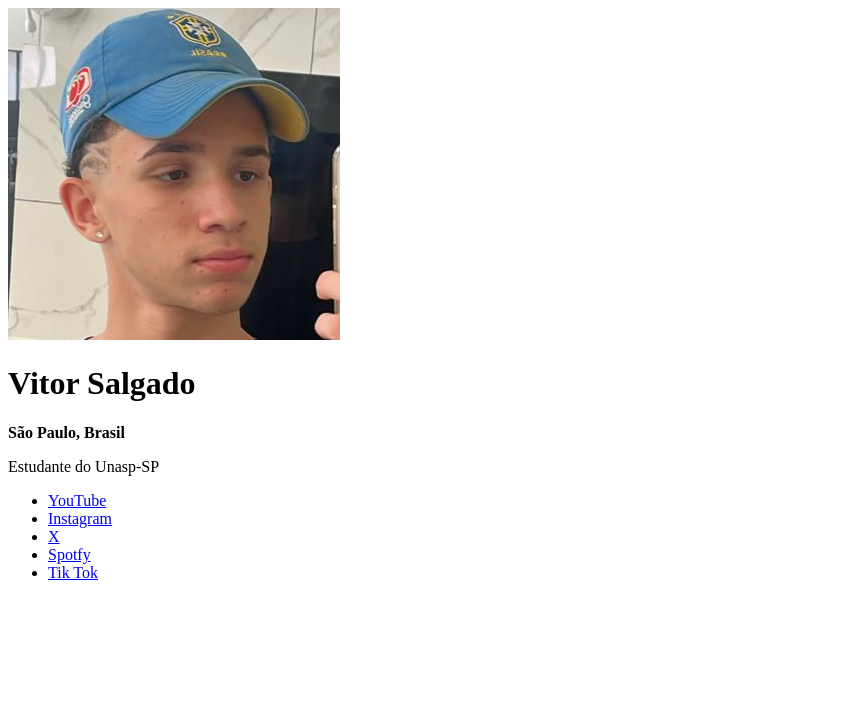
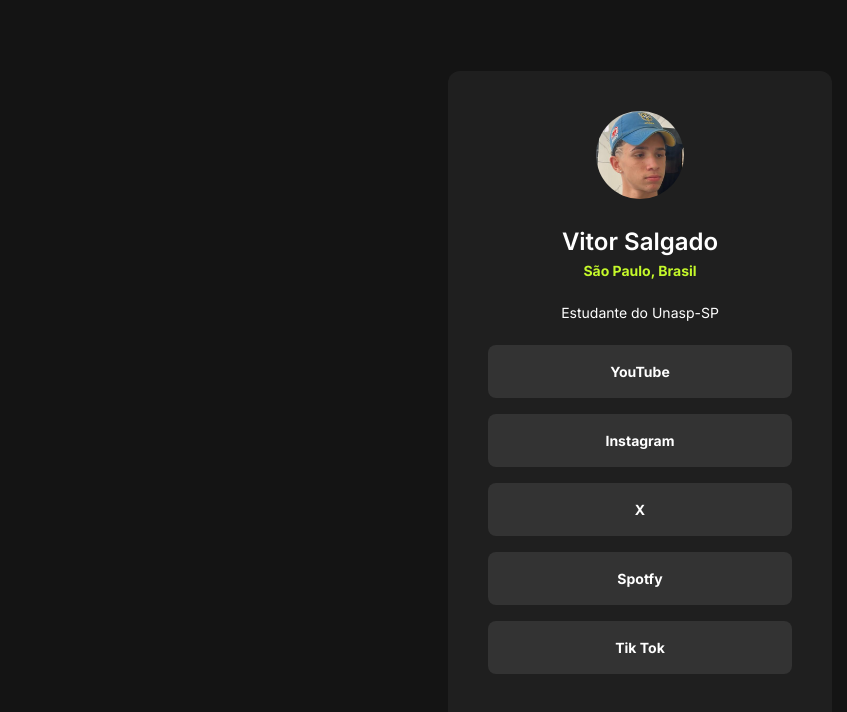
Before and after one commit to vitorspyder021/link-tree, a plain HTML site: page index.html in a window 1280 px wide. Shown: the whole page, without its empty margins (0-847 px from the left). Drawn offline with Linux system fonts and the light colour scheme.

Commit message:
projeto finalizado

```diff
--- a/index.html
+++ b/index.html
@@ -1,9 +1,9 @@
 <!DOCTYPE html>
 <html lang="pt-br">
 <head>
+    <link rel="stylesheet" href="style.css">
     <meta charset="UTF-8">
     <meta name="viewport" content="width=device-width, initial-scale=1.0">
-   <link rel="stylesheet" href="style.css">
     <title>Link-tree</title>
 </head>
 <body>
--- a/style.css
+++ b/style.css
@@ -0,0 +1,67 @@
+@import url('https://fonts.googleapis.com/css2?family=Inter:ital,opsz,wght@0,14..32,100..900;1,14..32,100..900&display=swap');
+* {
+    margin: 0;
+    padding: 0;
+    box-sizing: border-box;
+    font-family: "Inter", sans-serif;
+}
+:root{
+    --black: #141414;
+    --dark-gray: #1F1F1F;
+   --white: #FFF;
+   --neon-green: #C4F82A;
+   --gray: #333333;
+}
+body{
+    background-color: var(--black);
+    height: 100vh;
+    display: flex;
+    justify-content: center;
+    align-items: center;
+}
+div{
+    background-color: var(--dark-gray);
+    color: var(--white);
+    width: 384px;
+    text-align: center;
+    border-radius: 12px;
+    padding: 40px;
+}
+ul, li{
+    list-style: none;
+}
+img{
+    width: 88px;
+    border-radius: 50%;
+    margin-bottom: 24px;
+}
+h1{
+    font-size: 24px;
+    font-weight: 600;
+    margin-bottom: 4px;
+}
+strong{
+    color: var(--neon-green);
+    font-size: 14px;
+
+}
+p{
+    margin-block: 24px;
+    font-size: 14px;
+}
+a{
+    display: block;
+    background-color: var(--gray);
+    margin-bottom: 16px;
+padding: 18px;
+color: var(--white);
+text-decoration: none;
+font-size: 14px;
+font-weight: 700;
+border-radius: 8px;
+}
+a:hover{
+    background-color: var(--neon-green);
+    color: var(--dark-gray);
+    transition: 0.4s;
+}
```
